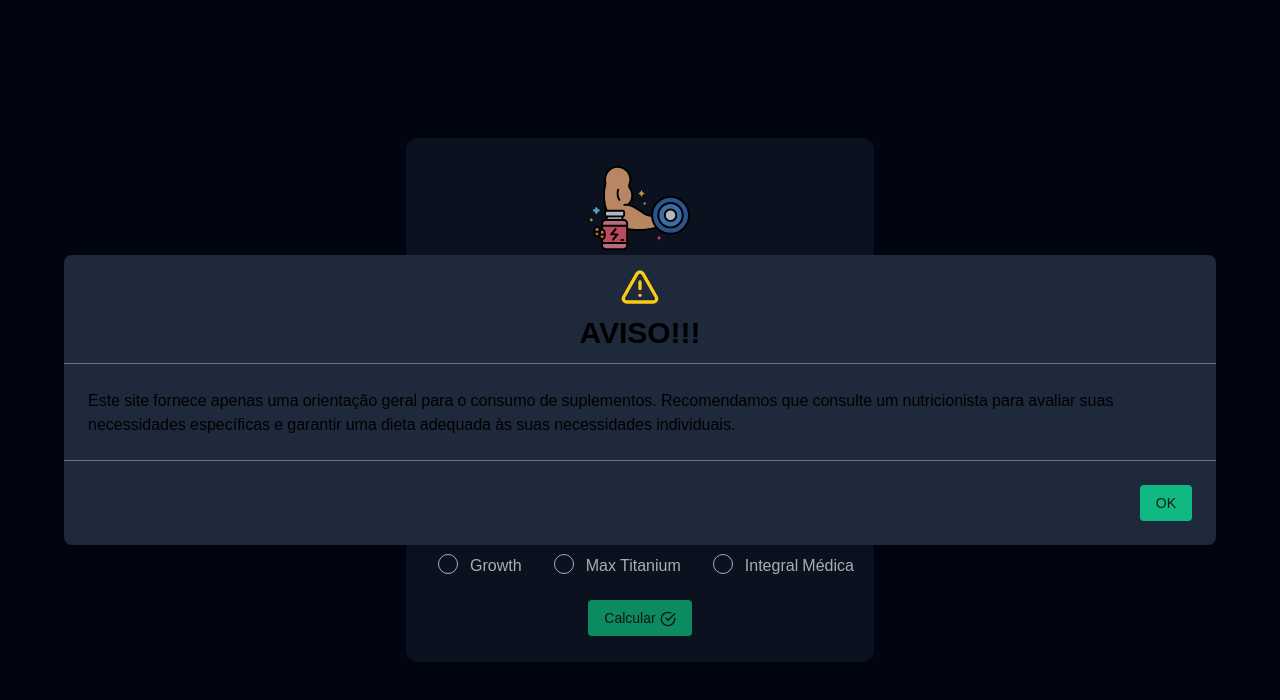
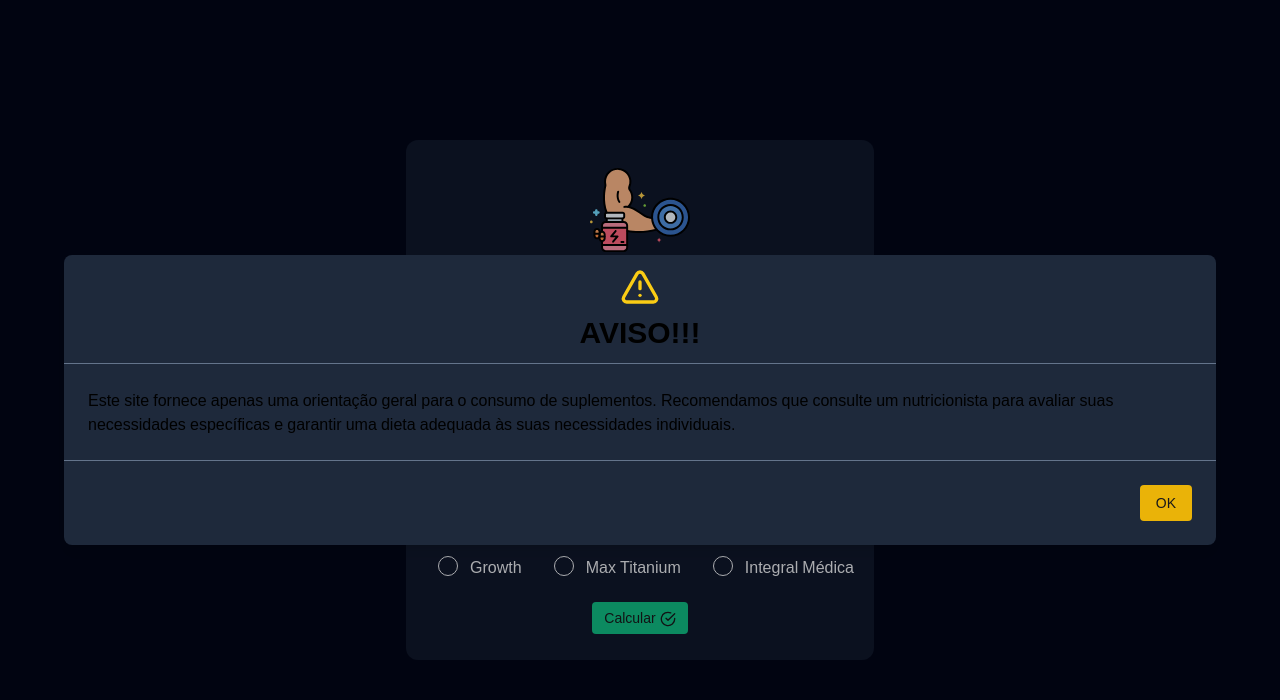
Before and after one commit to NaderSouza/calculadora-suplementacao, a Next.js app: page / in a window 1280 px wide. Shown: the top 700 px of the page. Built offline with nearby package versions, Linux system fonts and the light colour scheme.

Commit message:
fix: update buttons

```diff
--- a/package.json
+++ b/package.json
@@ -16,6 +16,8 @@
     "next": "14.1.0",
     "react": "^18",
     "react-hook-form": "^7.51.0",
+    "tailwind-merge": "^2.2.1",
+    "tailwind-variants": "^0.2.0",
     "use-window-size": "^0.0.1"
   },
   "devDependencies": {
--- a/src/pages/components/Button.tsx
+++ b/src/pages/components/Button.tsx
@@ -1,41 +1,42 @@
 import { ComponentProps } from "react";
 import { CheckCircle } from "lucide-react";
+import { tv, VariantProps } from "tailwind-variants";
 
-export type ButtonProps = ComponentProps<"button"> & {
+const button = tv({
+  base: `rounded  text-sm font-medium text-zinc-900 bg-emerald-500 hover:bg-emerald-600`,
+  variants: {
+    layout: {
+      default: "h-9 px-4",
+      sm: "h-8 px-3",
+      xs: "h-6 px-2 text-xs",
+      alert:
+        "px-4 h-9 text-sm rounded text-sm font-medium text-zinc-900 bg-yellow-500 hover:bg-yellow-600",
+    },
+    success: {
+      true: "bg-emerald-500 hover:bg-emerald-600",
+    },
+  },
+  defaultVariants: {
+    layout: "default",
+    success: false,
+  },
+});
+
+export type ButtonProps = ComponentProps<"button"> &
+  VariantProps<typeof button> & {
     success?: boolean;
   };
 
-export default function Button({ success = false, ...props }: ButtonProps) {
+export default function Button({
+  success,
+  layout,
+  className,
+  ...props
+}: ButtonProps) {
   return (
-		<button
-			className={`rounded px-4 h-9 text-sm font-medium text-zinc-900 bg-emerald-500 hover:bg-emerald-600`}
-			{...props}
-		>
+    <button className={button({ layout, success, className })} {...props}>
       {props.children}
       {success && <CheckCircle className="w-4 h-4 inline ml-1" />}
     </button>
   );
 }
-
-export function ButtonModal({ success = false, ...props }: ButtonProps) {
-	return (
-		<button
-			className={`rounded px-4 h-9 text-sm font-medium text-zinc-900 bg-yellow-500 hover:bg-yellow-600`}
-			{...props}
-		>
-			{props.children}
-			{success && <CheckCircle className="w-4 h-4 inline ml-1" />}
-		</button>
-	);
-}
-export function ButtonModalCalc({ success = false, ...props }: ButtonProps) {
-	return (
-		<button
-			className={`rounded px-4 h-9 text-sm font-medium text-zinc-900 bg-emerald-500 hover:bg-emerald-600`}
-			{...props}
-		>
-			{props.children}
-			{success && <CheckCircle className="w-4 h-4 inline ml-1" />}
-		</button>
-	);
-}
--- a/src/pages/components/Modal.tsx
+++ b/src/pages/components/Modal.tsx
@@ -1,6 +1,6 @@
 import { useState } from "react";
-import { ButtonModal } from "./Button";
-import { ButtonModalCalc } from "./Button";
+import Button from "./Button";
+
 import { icons } from "./Icons";
 
 export default function Modal({
@@ -25,7 +25,9 @@ export default function Modal({
               {children}
             </div>
             <div className="flex items-center justify-end p-6 border-t border-solid border-slate-500 rounded-b">
-							<ButtonModalCalc onClick={() => onClose(false)}>{buttonText}</ButtonModalCalc>
+              <Button layout="alert" onClick={() => onClose(false)}>
+                {buttonText}
+              </Button>
             </div>
           </div>
         </div>
--- a/src/pages/index.tsx
+++ b/src/pages/index.tsx
@@ -51,7 +51,7 @@ export default function Home() {
             "É recomendado o uso fracionado do suplemento durante o dia.",
           ],
         ]}
-			/>,
+      />
     );
   };
 
@@ -155,7 +155,12 @@ export default function Home() {
               ))}
             </div>
             <div className="flex h-full justify-center items-center rounded-md px-4 py-1.5">
-							<Button type="submit" success onClick={() => setOpenSuplementsModal(true)}>
+              <Button
+                layout="sm"
+                type="submit"
+                success
+                onClick={() => setOpenSuplementsModal(true)}
+              >
                 Calcular
               </Button>
             </div>
```
Lines whose indentation alone changed are shown as unchanged.
